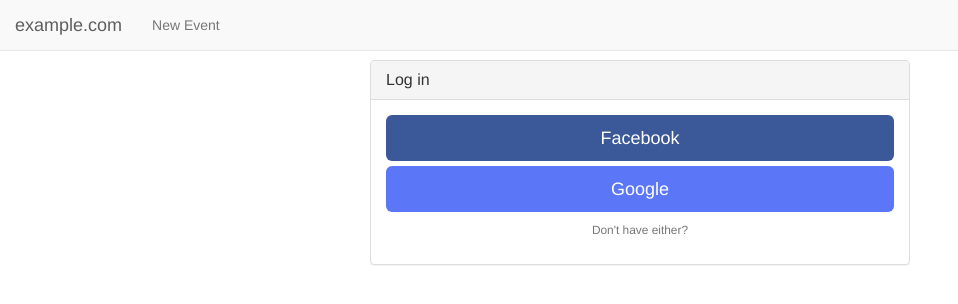
After one commit to liclac/alboard2, a Django app: page /accounts/login/ in a window 1280 px wide. The commit adds this page. Shown: the top 304 px of the page, without its empty margins (0-958 px from the left). Run offline with Django 3.2, Linux system fonts and the light colour scheme; data that the repository does not hold is empty; style sheets or scripts are compiled from the project's sources; some libraries are stand-ins or nearby versions.

Commit message:
Working login (kinda)

```diff
--- a/alboard2/alboard2/static/style.less
+++ b/alboard2/alboard2/static/style.less
@@ -1,3 +1,18 @@
+@media(min-width: 768px) {
+	.navbar-default {
+		background-color: rgba(248, 248, 248, 0.85);
+
+		.navbar-nav > .active > a,
+		.navbar-nav > .active > a:hover,
+		.navbar-nav > .active > a:focus,
+		.navbar-nav > .open > a,
+		.navbar-nav > .open > a:hover,
+		.navbar-nav > .open > a:focus {
+			background-color: rgba(200, 200, 200, 0.5);
+		}
+	}
+}
+
 body {
 	padding-top: 60px;
 	padding-bottom: 20px;
@@ -60,18 +75,37 @@ body {
 	border-radius: 0;
 }
 
+.nav-flat {
+	li {
+		padding: 0 5px;
 
-@media(min-width: 768px) {
-	.navbar-default {
-		background-color: rgba(248, 248, 248, 0.85);
+		&:first-child { padding-left: 0; }
+		&:last-child { padding-right: 0; }
 
-		.navbar-nav > .active > a,
-		.navbar-nav > .active > a:hover,
-		.navbar-nav > .active > a:focus,
-		.navbar-nav > .open > a,
-		.navbar-nav > .open > a:hover,
-		.navbar-nav > .open > a:focus {
-			background-color: rgba(200, 200, 200, 0.5);
+		a {
+			border-radius: 0;
 		}
 	}
 }
+
+.ext-facebook {
+	@fb-color: #3b5998;
+	background-color: @fb-color;
+	color: #fff;
+
+	&:hover {
+		background-color: lighten(@fb-color, 10%) !important;
+		color: #fff;
+	}
+}
+
+.ext-google {
+	@gg-color: #5b76f7;
+	background-color: @gg-color;
+	color: #fff;
+
+	&:hover {
+		background-color: lighten(@gg-color, 10%) !important;
+		color: #fff;
+	}
+}
--- /dev/null
+++ b/alboard2/alboard2/templates/account/login.html
@@ -0,0 +1,21 @@
+{% extends "base.html" %}
+{% load crispy_forms_tags socialaccount i18n %}
+{% block title %}{% trans "Log in" %}{% endblock %}
+{% block content %}
+	<div class="col-md-6 col-md-offset-3">
+		<div class="panel panel-default">
+			<div class="panel-heading">
+				<h3 class="panel-title">Log in</h3>
+			</div>
+			<div class="panel-body">
+				<p>
+					<a class="btn btn-block btn-lg ext-facebook" href="{% provider_login_url 'facebook' method='oauth2' %}">Facebook</a>
+					<a class="btn btn-block btn-lg ext-google" href="{% provider_login_url 'google' %}">Google</a>
+				</p>
+				<p class="text-center small">
+					<a class="text-muted" href="{% url 'account_login_local' %}">{% trans "Don't have either?" %}</a>
+				</p>
+			</div>
+		</div>
+	</div>
+{% endblock %}
--- a/alboard2/alboard2/urls.py
+++ b/alboard2/alboard2/urls.py
@@ -17,6 +17,10 @@ urlpatterns = patterns('',
     url(r'^event/(?P<pid>\d+)/(?P<pk>\d+)/$', PostView.as_view(), name='post'),
     url(r'^event/(?P<pid>\d+)/(?P<pk>\d+)/edit/$', PostUpdateView.as_view(), name='post-edit'),
 
+    url(r'^accounts/profile/$', TemplateView.as_view(template_name='account/profile.html'), name='account_profile'),
+    url(r'^accounts/login/local/$', 'django.contrib.auth.views.login', {'template_name': 'account/login_local.html'}, name='account_login_local'),
+    url(r'^accounts/', include('allauth.urls')),
+
     url(r'^grappelli/', include('grappelli.urls')),
     url(r'^admin/', include(admin.site.urls)),
 )
--- a/requirements.txt
+++ b/requirements.txt
@@ -2,6 +2,7 @@ Django==1.7.1
 Pillow==2.6.1
 argparse==1.2.1
 distribute==0.6.24
+django-allauth==0.19.0
 django-appconf==0.6
 django-bootstrap3==5.0.3
 django-bower==5.0.1
@@ -16,10 +17,13 @@ django-reversion==1.8.5
 django-rosetta==0.7.4
 django-taggit==0.12.2
 markdown2==2.3.0
+oauthlib==0.7.2
 polib==1.0.4
 psycopg2==2.5.4
+python-openid==2.2.5
 redis==2.10.3
 requests==2.5.1
+requests-oauthlib==0.4.2
 six==1.9.0
 sorl-thumbnail==12.1c
 sqlparse==0.1.14
```
Also changed, not shown: alboard2/alboard2/settings.py (+13 -0 lines), alboard2/alboard2/templates/account/login_local.html (added, +24 -0 lines), alboard2/alboard2/templates/account/profile.html (added, +8 -0 lines), alboard2/alboard2/templates/account/signup.html (added, +25 -0 lines).
